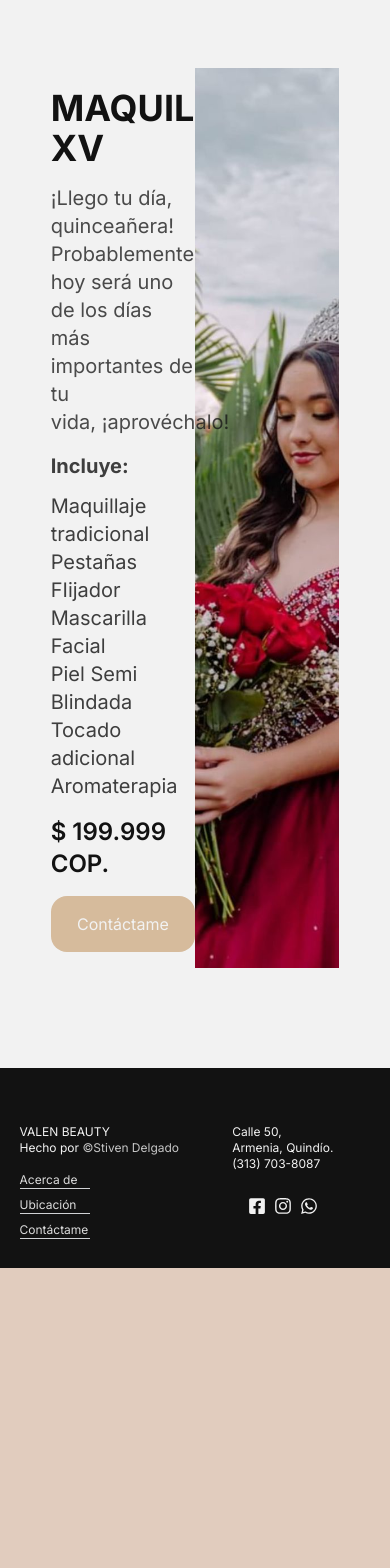
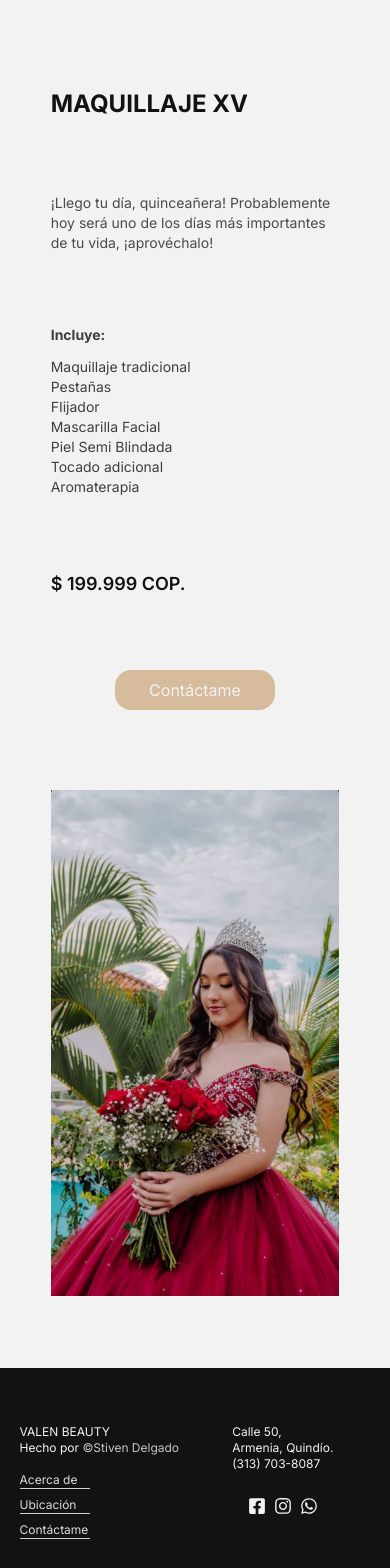
Before and after one commit to StivenDelgado/makeuplau, a Next.js app: page /quince in a window 390 px wide. Shown: the part 243-1811 px from the top of the page. Before the commit the page ends 1511 px from the top, so only its background shows below. Built offline with nearby package versions, Linux system fonts and the light colour scheme.

Commit message:
finish responsive design

```diff
--- a/src/components/button/Button.tsx
+++ b/src/components/button/Button.tsx
@@ -7,7 +7,7 @@ interface MyComponentProps {
 
 const Button : React.FC<MyComponentProps> = ({children,  handler = () => {}}) => {
   return (
-    <button className='w-52 h-14 rounded-2xl hover:opacity-90 bg-primary text-maincolor' onClick={() => handler()}>
+    <button className='w-52 h-14 rounded-2xl hover:opacity-90 bg-primary text-maincolor sm:w-40 sm:h-10 sm:text-base' onClick={() => handler()}>
       {children}
     </button>
   )
--- a/src/components/services/Services.tsx
+++ b/src/components/services/Services.tsx
@@ -1,13 +1,17 @@
 "use client"
 import Footer from '../../layout/Footer'
-import React from 'react'
+import React, { useEffect, useState } from 'react'
 import Button from '../button/Button'
 import Image from 'next/image'
 
-interface Props{
-  info: Array<object>
-}
+
 const Services = ({ info: data }) => {
+
+  const [screen, setScreen] = useState(0)
+  const [widthImg, setwidthImg] = useState(300)
+  useEffect(() => {
+    setScreen(window.innerWidth)
+  }, [])
   //abrir whatsapp
   const handler = () => {
     window.open("https://wa.me/message/LDT4MVFTIBWMM1")
@@ -33,30 +37,30 @@ const Services = ({ info: data }) => {
               </div>
             </div>
             : row.type === 2 ?
-            <div className='w-full flex flex-col justify-between h-[1200px] items-center bg-maincolor text-secundary '>
-              <div key={row.id} className='w-[74%] h-full grid grid-cols-2 my-20'>
+            <div className='w-full flex flex-col justify-between h-[1200px] sm:h-[1300px] items-center bg-maincolor text-secundary ' key={row.id}>
+              <div className='w-[74%] h-full grid grid-cols-2 my-20 sm:flex sm:flex-col'>
                 <div className=' py-2 items-center max-h-[85%] overflow-y-auto'>
-                  <div className='h-[1400px] flex flex-col justify-around px-10'>
-                    <h3 className='font-bold text-4xl uppercase'>{row.tittle}</h3>
-                    <p className='opacity-80 text-xl'>{row.info}</p>
+                  <div className='h-[1400px] sm:justify-evenly sm:h-[1000px] flex flex-col justify-around px-10 sm:p-0'>
+                    <h3 className='font-bold text-4xl uppercase sm:text-2xl'>{row.tittle}</h3>
+                    <p className='opacity-80 text-xl sm:text-sm'>{row.info}</p>
                     {
                       row.descrip === undefined ?
                         null
                         :
                         <ul>
                           {row.descrip.map((list:any, index:any) => (
-                            <li className={`text-xl  opacity-80 ${index === 0 ? "opacity-100 font-bold pb-3 text-2xl" : null}`} key={index}>
+                            <li className={`text-xl sm:text-sm  opacity-80 ${index === 0 ? "opacity-100 font-bold pb-3 text-2xl" : null}`} key={index}>
                               {list + (index === 0 ?  ":" : "")}
                             </li>
                           ))}
                         </ul>
                     }
-                    <p className='font-semibold text-2xl'>$ {row.price} COP.</p>
+                    <p className='font-semibold text-2xl sm:text-lg'>$ {row.price} COP.</p>
                     <div className='flex justify-center'><Button handler={() => handler()} >Contáctame</Button> </div>
                   </div>
                 </div>
-                <div className='flex justify-end h-[85%]'>
-                  <video className="h-[97%] w-[80%] rounded-3xl" controls autoPlay muted loop>
+                <div className='flex justify-end sm:justify-center h-[85%] sm:h-[80%] sm:mt-24'>
+                  <video className="h-[97%] sm:h-[70%] w-[80%] sm:w-[90%] rounded-3xl" controls autoPlay muted loop>
                     <source src={row.url} type="video/mp4" className='w-full h-full' />
                     Your browser does not support the video tag.
                   </video>
@@ -64,28 +68,28 @@ const Services = ({ info: data }) => {
               </div>
             </div>
             :
-            <div className='w-full  flex flex-col justify-between h-[1100px] p items-center bg-maincolor text-secundary'>
-            <div key={row.id} className='w-[74%] h-full mark grid grid-cols-2 '>
-              <div className='flex flex-col justify-between py-2  mt-28 h-[80%]'>
-                <h3 className='font-bold text-4xl uppercase'>{row.tittle}</h3>
-                <p className='font-normal opacity-75 text-xl'>{row.info}</p>
+            <div className='w-full  flex flex-col justify-between h-[1100px] sm:h-[1400px] p items-center bg-maincolor text-secundary' key={row.id}>
+            <div key={row.id} className='w-[74%] h-full mark grid grid-cols-2 sm:flex sm:flex-col '>
+              <div className='flex flex-col justify-between py-2 mt-28 h-[80%]'>
+                <h3 className='font-bold text-4xl uppercase sm:text-2xl'>{row.tittle}</h3>
+                <p className='font-normal opacity-75 text-xl sm:text-sm'>{row.info}</p>
                 {
                       row.descrip === undefined ?
                         null
                         :
                         <ul>
                           {row.descrip.map((list:any, index:any) => (
-                            <li className={`text-xl  opacity-80 ${index === 0 ? "opacity-100 font-bold pb-3 text-2xl" : null}`} key={index}>
+                            <li className={`text-xl sm:text-sm  opacity-80 ${index === 0 ? "opacity-100 font-bold pb-3 text-2xl sm:text-base " : null}`} key={index}>
                               {list + (index === 0 ?  ":" : "")}
                             </li>
                           ))}
                         </ul>
                     }
-                <p className='font-semibold text-2xl'>$ {row.price} COP.</p>
+                <p className='font-semibold text-2xl sm:text-lg'>$ {row.price} COP.</p>
                 <div className='w-full flex justify-center'><Button handler={() => handler()} >Contáctame</Button></div>
               </div>
-              <div className='flex justify-end items-center '>
-                <Image src={row.img} alt="" className='object-cover h-[900px] w-[600px]' width={900} height={300} quality={100} />
+              <div className='flex justify-end items-center'>
+                <Image src={row.img} alt="" className='object-cover sm:object-contain h-[900px] w-[600px] sm:h-[650px] sm:w-[400px]' width={400} height={200} quality={100} />
               </div>
             </div>
           </div>
--- a/src/layout/Footer.tsx
+++ b/src/layout/Footer.tsx
@@ -1,3 +1,4 @@
+import Link from 'next/link';
 import React from 'react'
 import { FaFacebookSquare, FaInstagram, FaWhatsapp } from "react-icons/fa";
 
@@ -16,12 +17,20 @@ const Footer = () => {
           (313) 703-8087
         </div>
         <ul className='opacity-90 flex flex-col justify-around space-y-2'>
-          <li className='border-b-[1px] w-full sm:w-[40%] hover:opacity-70 cursor-pointer sm:text-xs'>Acerca de</li>
-          <li className='border-b-[1px] w-full sm:w-[40%] hover:opacity-70 cursor-pointer sm:text-xs'>Ubicación</li>
-          <li className='border-b-[1px] w-full sm:w-[40%] hover:opacity-70 cursor-pointer sm:text-xs'>Contáctame</li>
+          <li className='border-b-[1px] w-full sm:w-[40%] hover:opacity-70 cursor-pointer sm:text-xs'><Link href="/">Acerca de</Link></li>
+          <li className='border-b-[1px] w-full sm:w-[40%] hover:opacity-70 cursor-pointer sm:text-xs'><a href="https://www.google.com/maps/place/Armenia,+Quindío/@4.5423559,-75.7218351,13z/data=!3m1!4b1!4m6!3m5!1s0x8e38f5ade6653bc1:0xc2c6ca4ab95d8808!8m2!3d4.5350004!4d-75.6756888!16zL20vMDRkanJy?entry=ttu">Ubicación</a></li>
+          <li className='border-b-[1px] w-full sm:w-[40%] hover:opacity-70 cursor-pointer sm:text-xs'><a href="https://wa.me/message/LDT4MVFTIBWMM1">Contáctame</a></li>
         </ul>
         <div className='flex justify-end space-x-2 w-[8%] items-center sm:w-full sm:justify-center'>
-          <FaFacebookSquare className='text-2xl sm:text-lg cursor-pointer hover:opacity-70' /><FaInstagram className='text-2xl sm:text-lg cursor-pointer hover:opacity-70' /> <FaWhatsapp className='text-2xl sm:text-lg cursor-pointer hover:opacity-70' />
+          <a href="">
+            <FaFacebookSquare className='text-2xl sm:text-lg cursor-pointer hover:opacity-70' />
+          </a>
+          <a href="https://www.instagram.com/valen_beauty_____/">
+            <FaInstagram className='text-2xl sm:text-lg cursor-pointer hover:opacity-70' />
+          </a>
+           <a href="https://wa.me/message/LDT4MVFTIBWMM1">
+            <FaWhatsapp className='text-2xl sm:text-lg cursor-pointer hover:opacity-70' />
+          </a>
         </div>
       </div>
     </footer>
```
